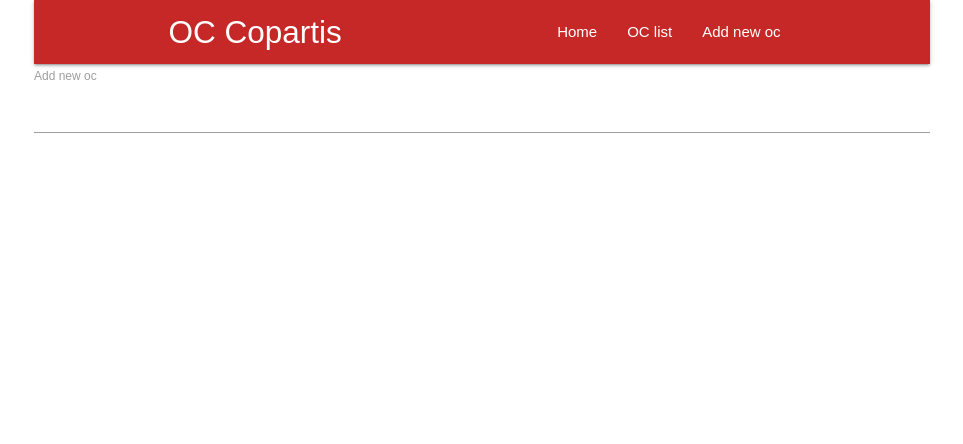
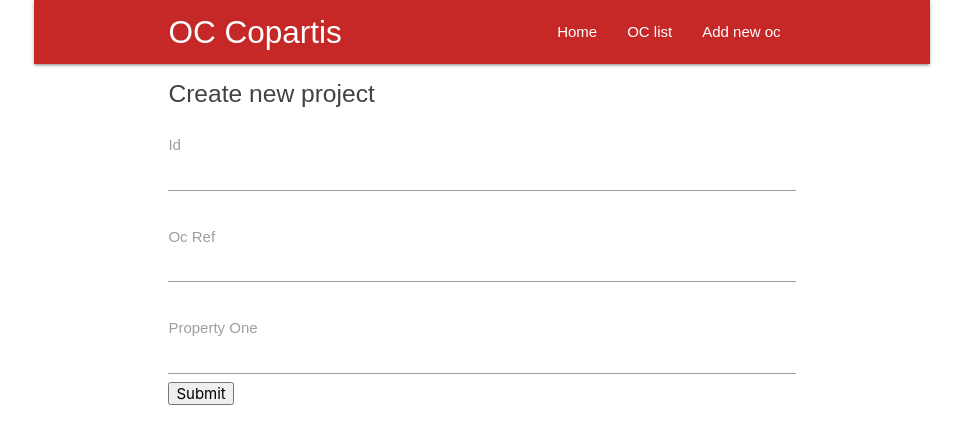
Before and after one commit to MikiStojakovic/ocPOC, a React (Create React App) app in the folder oc-poc-react/oc-poc-copartis/: page /addOc in a window 1280 px wide. Shown: the top 444 px of the page, without its empty margins (158-1121 px from the left). Built offline with nearby package versions, Linux system fonts and the light colour scheme.

Commit message:
Added post functionality

```diff
--- a/oc-poc-react/oc-poc-copartis/src/actions/ocActions.js
+++ b/oc-poc-react/oc-poc-copartis/src/actions/ocActions.js
@@ -2,7 +2,23 @@ import axios from 'axios';
 
 export const createOc = oc => {
   return (dispatch, getState) => {
-    dispatch({ type: 'CREATE_OC', oc: oc });
+    const params = new URLSearchParams();
+    // params.append('Id', oc.Id);
+    // params.append('OcRef', oc.OcRef);
+    // params.append('PropertyOne', oc.PropertyOne);
+    params.append('Id', 7);
+    params.append('OcRef', 'ref 7');
+    params.append('PropertyOne', 'prop 7');
+    return axios({
+      method: 'post',
+      url: 'http://localhost:54188/api/oc',
+      data: params,
+      headers: {
+        'Content-Type': 'application/json'
+      }
+    }).then(respone => {
+      dispatch({ type: 'CREATE_OC', oc: oc });
+    });
   };
 };
 
@@ -15,19 +31,6 @@ export const loadOcs = () => {
       });
     });
   };
-  // return {
-  //   type: 'GET_ALL_OCS',
-  //   execute: () => {
-  //     axios.get('http://localhost:54188/api/oc').then(respone => {
-  //       return respone;
-  //     });
-  //   }
-  //};
-  // return dispatch => {
-  //   return axios.get('http://localhost:54188/api/oc').then(respone => {
-  //     return respone;
-  //   });
-  // };
 };
 
 export const deleteOc = id => {
--- a/oc-poc-react/oc-poc-copartis/src/components/AddOcForm.js
+++ b/oc-poc-react/oc-poc-copartis/src/components/AddOcForm.js
@@ -1,43 +1,69 @@
 import React, { Component } from 'react';
+import { connect } from 'react-redux';
+import { createOc } from '../actions/ocActions';
 
 class AddOcForm extends Component {
   state = {
-    oc: { id: '', name: '', ref: '', fournissier: '' }
+    oc: { Id: '', OcRef: '', PropertyOne: '' }
   };
 
   handleChange = e => {
     this.setState({
       oc: {
-        id: '4',
-        name: e.target.value,
-        ref: 'ref-4',
-        fournissier: 'copartis'
+        Id: document.getElementById('Id').value,
+        OcRef: document.getElementById('OcRef').value,
+        PropertyOne: document.getElementById('PropertyOne').value
       }
     });
   };
 
   handleSubmit = e => {
     e.preventDefault();
-    this.props.addOc(this.state.oc);
+    this.props.createOc(this.state);
     this.setState({
-      oc: { id: '', name: '', ref: '', fournissier: '' }
+      oc: { Id: '', OcRef: '', PropertyOne: '' }
     });
   };
 
   render() {
     return (
-      <div>
-        <form onSubmit={this.handleSubmit}>
-          <label>Add new oc</label>
-          <input
-            type="text"
-            onChange={this.handleChange}
-            value={this.state.oc.name}
-          ></input>
+      <div className="container">
+        <form onSubmit={this.handleSubmit} className="white">
+          <h5 className="grey-text text-darken-3">Create new project</h5>
+          <div className="input-field">
+            <label htmlFor="Id">Id</label>
+            <br />
+            <input type="text" id="Id" onChange={this.handleChange} />
+          </div>
+          <div className="input-field">
+            <label htmlFor="OcRef">Oc Ref</label>
+            <br />
+            <input type="text" id="OcRef" onChange={this.handleChange} />
+          </div>
+          <div className="input-field">
+            <label htmlFor="PropertyOne">Property One</label>
+            <br />
+            <input type="text" id="PropertyOne" onChange={this.handleChange} />
+            <button onClick={this.handleSubmit}>Submit</button>
+          </div>
         </form>
       </div>
     );
   }
 }
 
-export default AddOcForm;
+// const mapStateToProps = state => {
+//   return {
+//     ocs: state.ocs
+//   };
+// };
+
+const mapDispatchToProps = dispatch => {
+  return {
+    createOc: oc => {
+      dispatch(createOc(oc));
+    }
+  };
+};
+
+export default connect(null, mapDispatchToProps)(AddOcForm);
--- a/oc-poc-react/oc-poc-copartis/src/components/Home.js
+++ b/oc-poc-react/oc-poc-copartis/src/components/Home.js
@@ -8,15 +8,7 @@ class Home extends Component {
   loadOcs = () => {
     let result = this.props.loadOcs();
     return result;
-    // this.props.deleteOc(this.props.oc.id);
-    // this.props.history.push('/');
   };
-  // state = {
-  //   ocs: []
-  // };
-  componentDidMount() {
-    console.log(this.loadOcs());
-  }
   render() {
     const { ocs } = this.props;
     const ocsList = ocs.length ? (
--- a/oc-poc-react/oc-poc-copartis/src/reducers/rootReducer.js
+++ b/oc-poc-react/oc-poc-copartis/src/reducers/rootReducer.js
@@ -12,6 +12,14 @@ const initState = {
 // getOcs();
 
 const rootReducer = (state = initState, action) => {
+  if (action.type === 'CREATE_OC') {
+    console.log('CREATE_OC');
+    console.log(action.oc);
+    // return {
+    //   ...state,
+    //   ocs: []]
+    // };
+  }
   if (action.type === 'DELETE_OC') {
     let newOcs = state.ocs.filter(oc => {
       return action.id !== oc.id;
```
Also changed, not shown: 1 other file (tests, documents, lock files or other folders).
